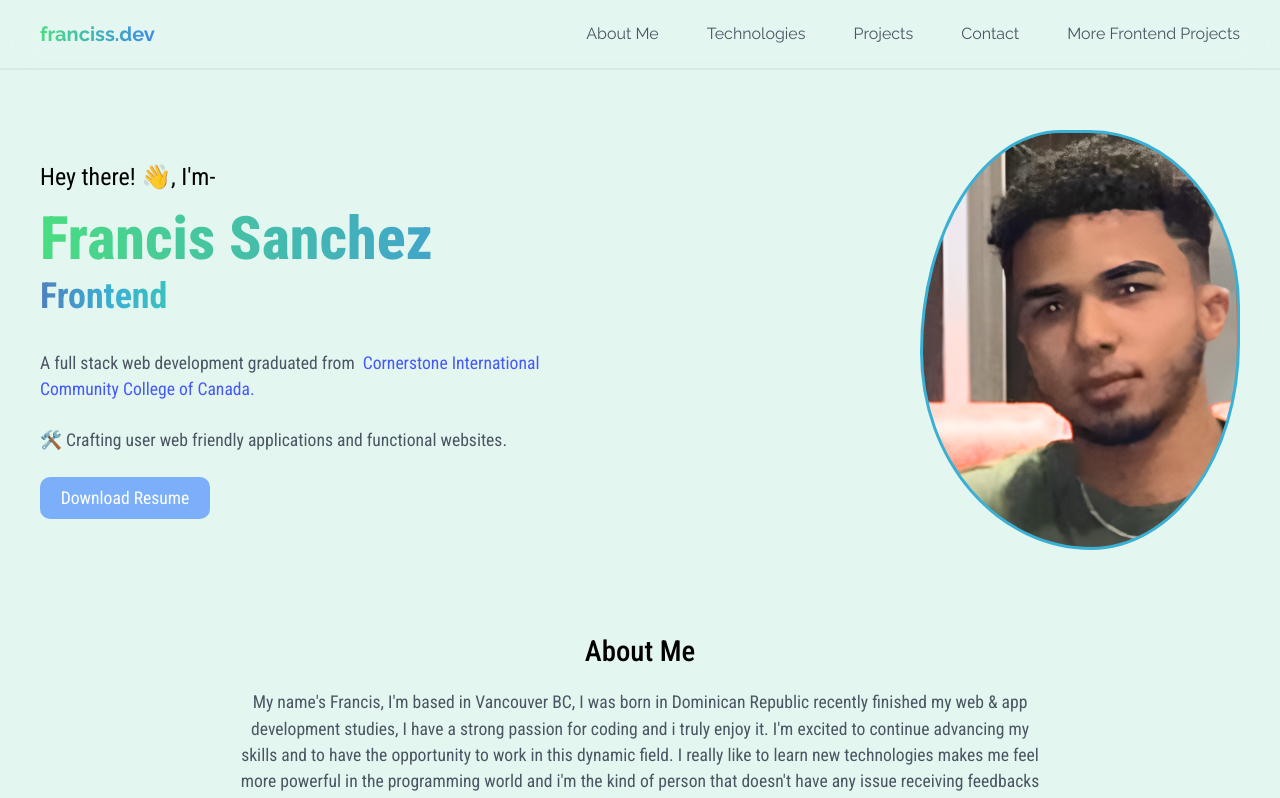
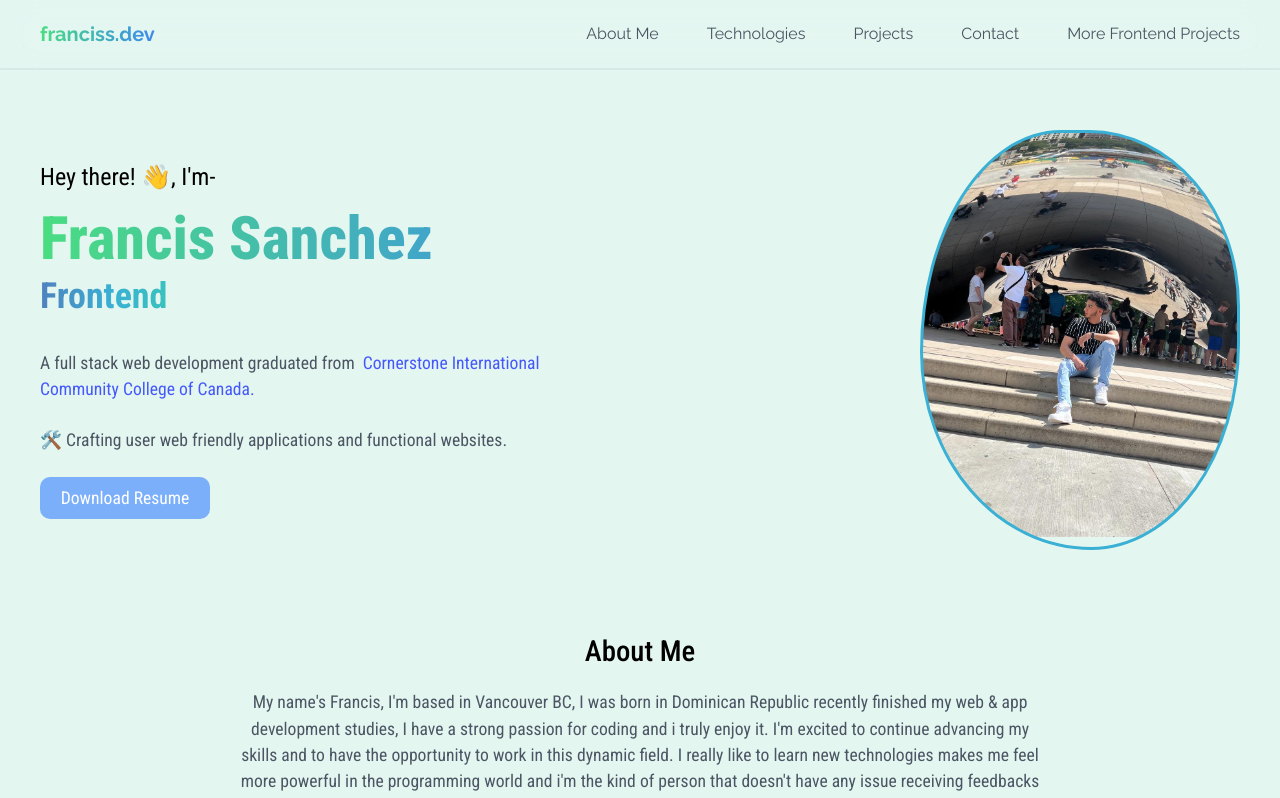
Before and after one commit to Francis7575/My-Portfolio, a React (Vite) app: page / in a window 1280 px wide. Shown: the top 798 px of the page. Built offline with nearby package versions, Linux system fonts and the light colour scheme.

Commit message:
updated hero section

```diff
--- a/src/index.css
+++ b/src/index.css
@@ -120,7 +120,7 @@ body {
   height: 420px;
   border: 3px solid #3ab0d4;
   border-radius: 60% 40% 30% 70% / 60% 30% 70% 40%;
-  background: url("/assets/image.png") no-repeat;
+  background: url("/assets/image.jpg") no-repeat;
   background-size: cover;
   background-position: top -10px center;
   background-blend-mode: multiply;
```
Also changed, not shown: public/assets/image.jpg (added), public/assets/image.png (deleted).
